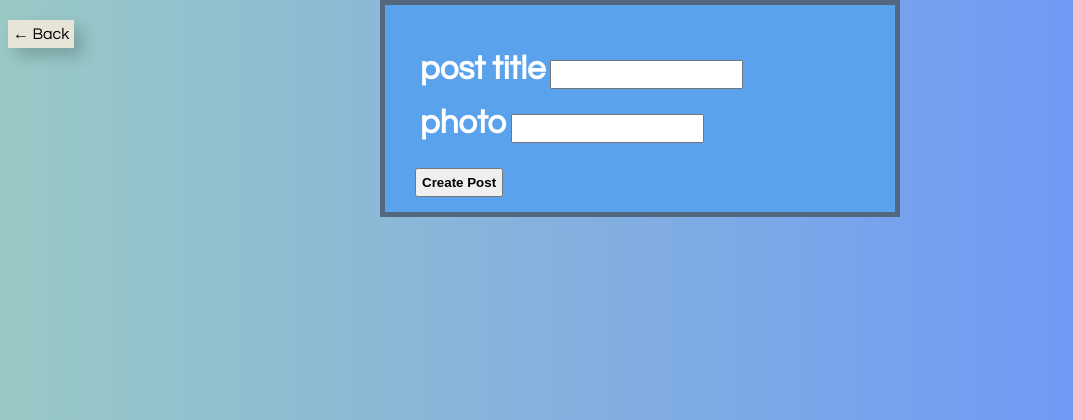
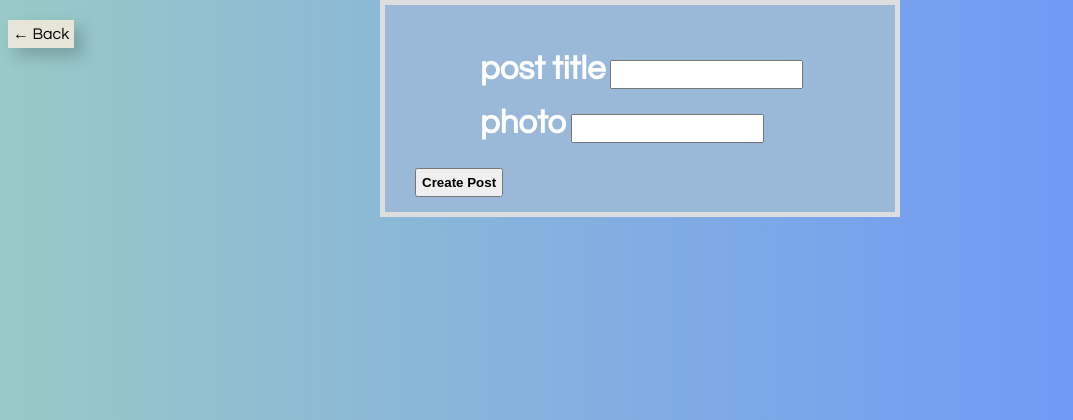
Before and after one commit to jacobg1/bird-book, a Rails app: page /places/1/posts/new in a window 1280 px wide. Shown: the top 420 px of the page, without its empty margins (0-1073 px from the left). Run offline with Rails 7, Linux system fonts and the light colour scheme; data comes from the database, SQL or seed files in the repository; some libraries are stand-ins or nearby versions.

Commit message:
more styles

```diff
--- a/app/assets/stylesheets/application.css
+++ b/app/assets/stylesheets/application.css
@@ -258,7 +258,7 @@ text-decoration: underline;
   text-align: center;
 }
 .alert {
-font-size: 25px;
+  font-size: 25px;
   color: white;
   margin-left: 850px;
   position: absolute;
@@ -275,19 +275,20 @@ font-size: 25px;
 /*simple forms*/
 
 .simple_form {
-
+margin-top: 30px;
     font-family: 'Questrial', sans-serif;
     color: #ffffff;
     margin: 0 auto;
     font-size: 33px;
     width: 450px;
-    background: #5ba2ec;
+    background: #9ab9d8;
     padding: 30px 30px 15px 30px;
-    border: 5px solid #53687E;
+    border: 5px solid #dedede;
 
 }
 .simple_form label{
 
+    margin-left: 60px;
     padding:5px;
     display:inline;
     font-weight: bold;
@@ -304,6 +305,7 @@ abbr[title="required"] {
   display: none;
 }
 .comment-form {
+
   margin: 0 auto;
   width: 200px;
   box-sizing: border-box;
--- a/app/views/posts/show.html.erb
+++ b/app/views/posts/show.html.erb
@@ -4,6 +4,7 @@
   <button class="dropbtn">Menu</button>
 <div class="dropdown-content">
 <%= link_to 'Add Comment', new_post_guess_path(@post), :class => 'home-links' %>
+<%= link_to 'Home', root_path, :class => 'home-links' %>
 
 <% if !current_user %>
 <%= link_to "Sign Up", new_user_registration_path, :class => 'home-links' %>
```
